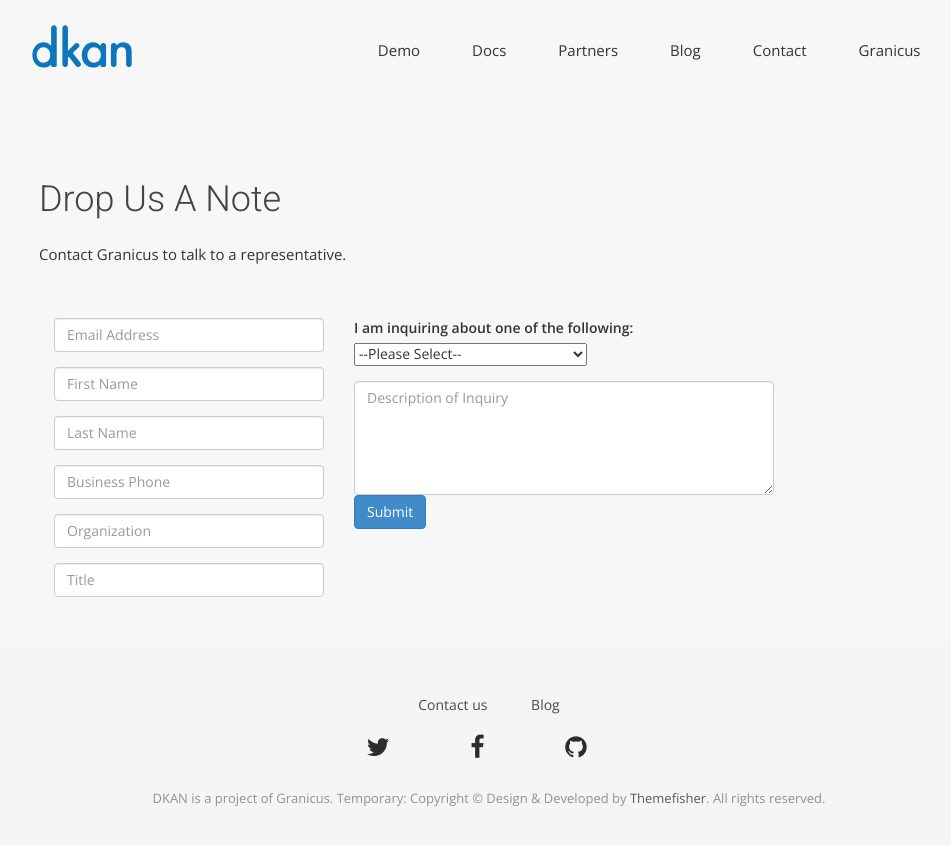
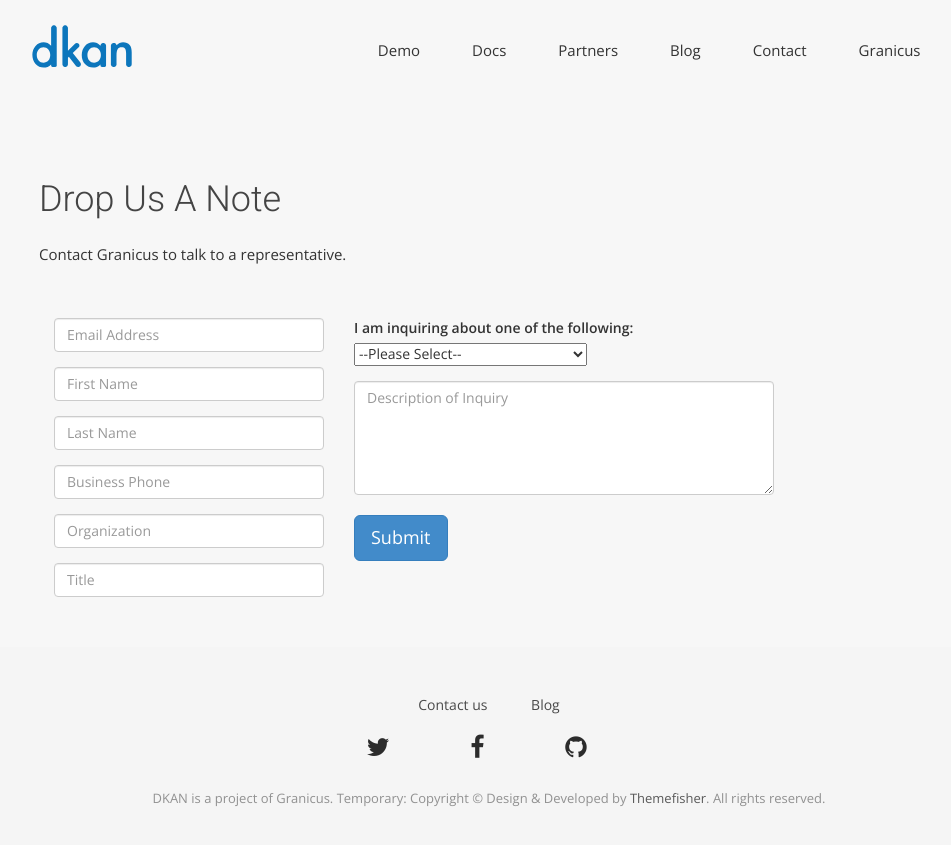
Before and after one commit to GetDKAN/GetDKAN.com, a Jekyll site: the page built from contact.html, in a window 1280 px wide. Shown: the top 845 px of the page, without its empty margins (151-1102 px from the left). Built offline with Jekyll 4.4.1, drawn with Linux system fonts in a browser that asks for light colours; nearby versions of some CDN libraries; some web fonts are replaced.

Commit message:
Update contact.html

```diff
--- a/contact.html
+++ b/contact.html
@@ -66,8 +66,9 @@
             <div class="form-group-2">
               <textarea id="field7" name="description" class="form-control" rows="5" placeholder="Description of Inquiry"></textarea>
             </div>
+            <br />
             <div class="form-group-2">
-              <input type="submit" value="Submit" class="submit-button btn btn-primary btn-lge"/>
+              <input type="submit" value="Submit" class="submit-button btn btn-primary btn-lg"/>
             </div>
           </div>
         </div>
```
